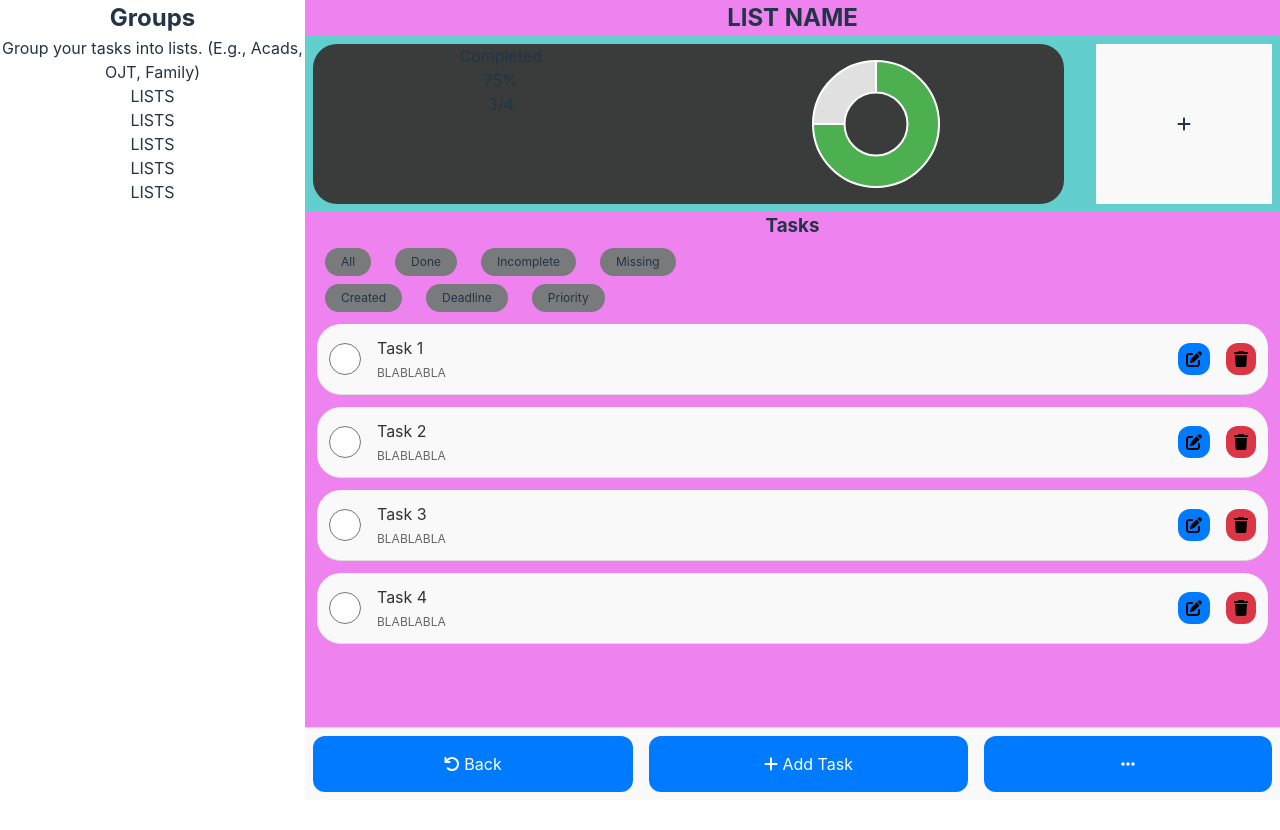
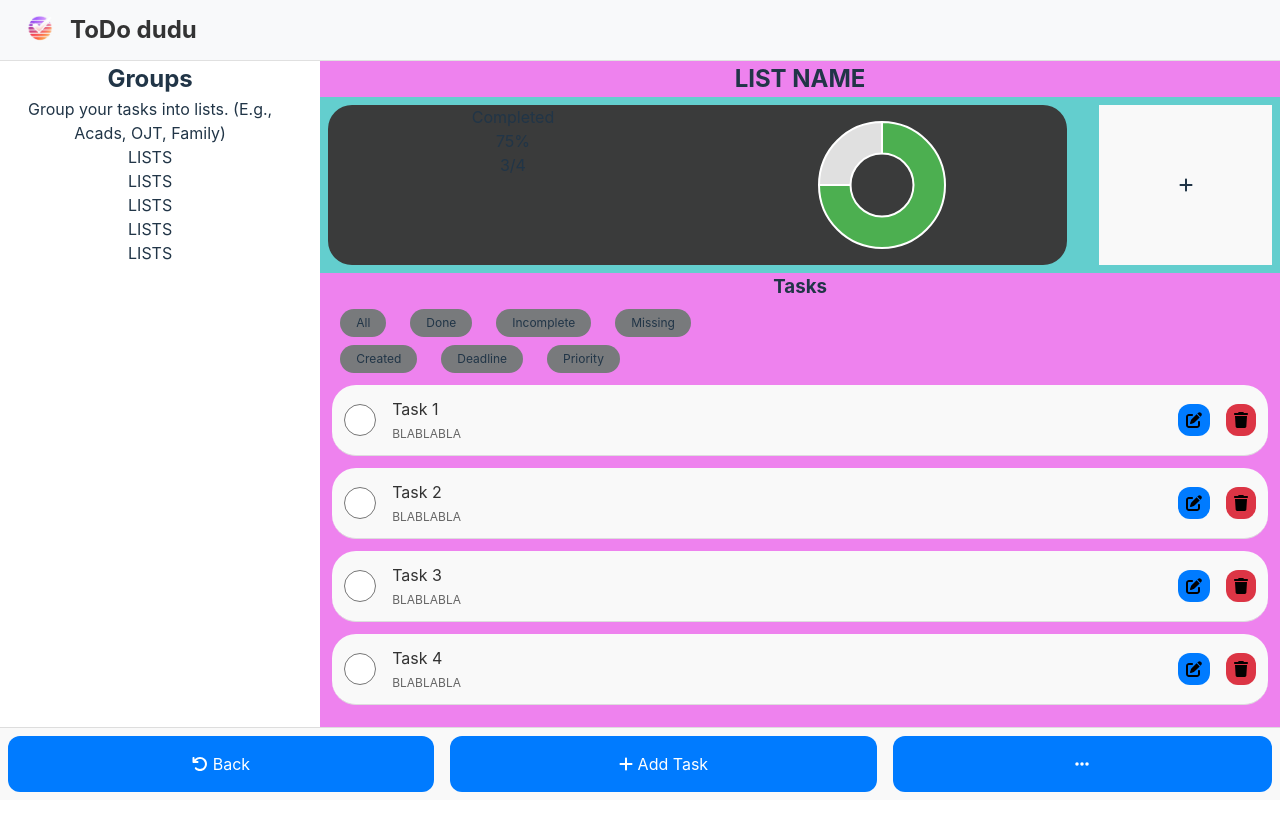
Before and after one commit to SiegfredLorelle/lexmeet-todo, a React (Vite) app: page /tasks in a window 1280 px wide. Shown: the top 830 px of the page. Before the commit the page ends 800 px from the top, so only its background shows below. Built offline with nearby package versions, Linux system fonts and the light colour scheme.

Commit message:
Add header

```diff
--- a/src/App.jsx
+++ b/src/App.jsx
@@ -7,6 +7,7 @@ import './components/Navigation'
 import SideBar from './components/Navigation'
 import Home from './pages/Home'
 import Tasks from './pages/Tasks'
+import Header from './components/Header'
 
 function App() {
   const [count, setCount] = useState(0)
@@ -14,6 +15,7 @@ function App() {
   return (
     <>
       {/* <SideBar /> */}
+      <Header />
       <Router>
         <Routes>
           <Route path="/" element={<Tasks />} />
--- a/src/assets/styles/App.scss
+++ b/src/assets/styles/App.scss
@@ -1,12 +1,8 @@
 #root {
   width: 100vw;
-  // padding: 0.25rem;
   text-align: center;
-  display: flex;
-  justify-content: start;
-  height: 100vh;
-}
-.app-container {
+  min-height: 100vh;
+
 }
 
 @media (prefers-reduced-motion: no-preference) {
--- /dev/null
+++ b/src/assets/styles/header.scss
@@ -0,0 +1,39 @@
+.header {
+  display: flex;
+  justify-content: space-between;
+  align-items: center;
+  padding: 10px 20px;
+  background-color: #f8f9fa;
+  border-bottom: 1px solid #e0e0e0;
+}
+
+.header-left {
+  display: flex;
+  align-items: center;
+}
+
+.header-left img {
+  width: 40px;
+  height: 40px;
+  margin-right: 10px;
+}
+
+.header-title {
+  font-size: 24px;
+  color: #333;
+  margin: 0;
+}
+
+.header-right .search-button {
+  background: url('search-icon.png') no-repeat center center;
+  background-size: 20px 20px;
+  width: 40px;
+  height: 40px;
+  border: none;
+  cursor: pointer;
+  transition: background-color 0.3s;
+}
+
+.header-right .search-button:hover {
+  background-color: #e0e0e0;
+}
--- a/src/assets/styles/main.scss
+++ b/src/assets/styles/main.scss
@@ -1,7 +1,8 @@
-@import "./sidebar";
+// @import "./sidebar";
 @import "./tasks";
 @import "./tasks-summary";
 @import "./scrollable-menu";
+@import "./header";
 
 :root {
   font-family: Inter, system-ui, Avenir, Helvetica, Arial, sans-serif;
--- a/src/assets/styles/tasks.scss
+++ b/src/assets/styles/tasks.scss
@@ -1,5 +1,11 @@
-.tasks-section {
-  position: relative; /* Ensure that the BottomControls are positioned relative to this section */
+.tasks-container {
+  display: flex;
+  flex-direction: row;
+  gap: 20px;
+  width: 100%;
+  min-height: 100vh;
+  position: relative; /* Added to ensure relative positioning of child elements */
+  padding-bottom: 4rem; /* Space for BottomControls */
 }
 
 .tasks-section.tasks {
@@ -7,8 +13,6 @@
   background-color: violet;
   padding-bottom: 4rem; /* Make space for BottomControls */
 }
-
-
 
 .tasks-item-container {
   display: flex;
@@ -79,7 +83,7 @@
 }
 
 .bottom-controls-container {
-  position: absolute;
+  position: fixed;
   bottom: 0;
   left: 0;
   width: 100%;
--- a/src/components/Header.jsx
+++ b/src/components/Header.jsx
@@ -3,15 +3,8 @@ const Header = () => {
     <>
       <header className="header">
         <div className="header-left">
-          <button className="menu-button">
-            <FontAwesomeIcon icon={faBars} />
-          </button>
+          <img src="logo.png" />
           <h1 className="header-title">ToDo dudu </h1>
-        </div>
-        <div className="header-right">
-          <button className="search-button">
-            <FontAwesomeIcon icon={faSearch} />
-          </button>
         </div>
       </header>
     </>
--- a/src/pages/Tasks.jsx
+++ b/src/pages/Tasks.jsx
@@ -7,8 +7,10 @@ import { faPlus, faEllipsis, faArrowRotateLeft, faPenToSquare, faTrash, faCheck
 const Tasks = () => {
     return (
         <>
-          <ListsSection />
-          <TasksSection />
+          <div className="tasks-container">
+            <ListsSection />
+            <TasksSection />
+          </div>
         </>
     )
 }
```
Also changed, not shown: public/logo.png (added).
